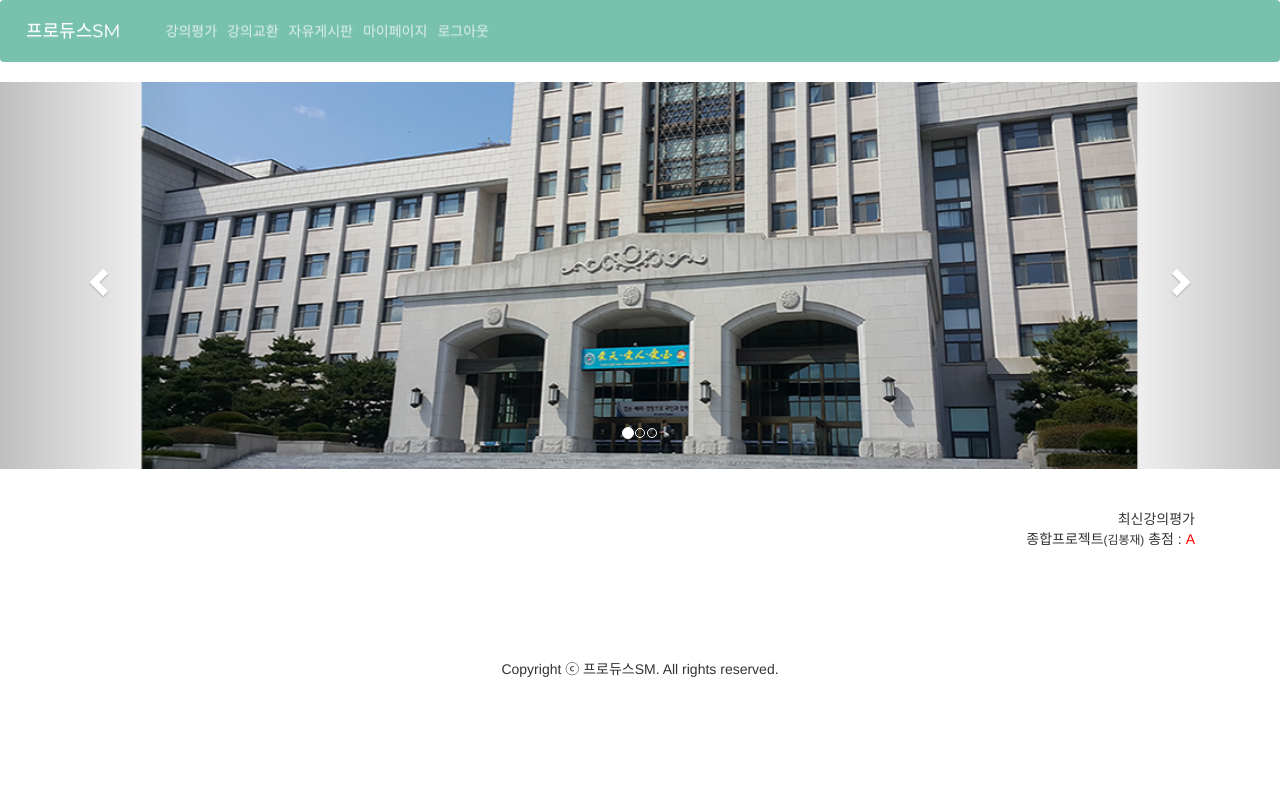
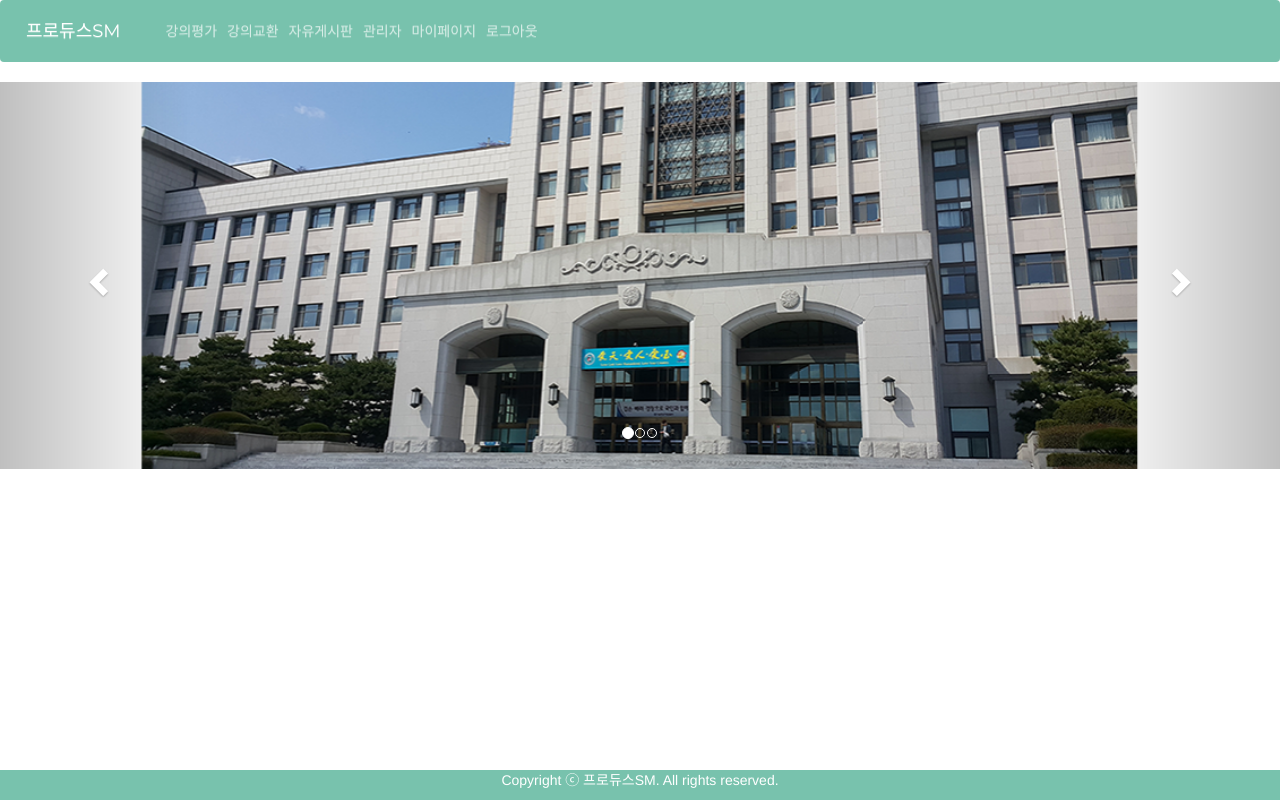
Before and after one commit to yu78/SunmoonSM, a PHP site: page /index.php in a window 1280 px wide. Run offline with PHP 8.4, Linux system fonts and the light colour scheme; a user stored in the database is signed in; data comes from the database, SQL or seed files in the repository; some libraries are stand-ins or nearby versions.

Commit message:
footer css
footer

```diff
--- a/index.php
+++ b/index.php
@@ -44,6 +44,19 @@
 			width: auto;
 		}
 	}
+	/* footer */
+	/* #footer {
+   position:fixed;
+   left:0px;
+   bottom:0px;
+   height:60px;
+   width:100%;
+   background:#EE7785;
+   color: white;
+	} */
+	/* #footer p {
+   text-align: center;
+	} */
 		</style>
 
 		<!-- 자바 스크립트 -->
@@ -81,20 +94,25 @@
 			      <li class="nav-item">
 			        <a class="nav-link" href="../page/list.php">자유게시판</a>
 			      </li>
-						<?php if(isset($_SESSION['userid'])){	?>
+						<?php if(!(isset($_SESSION['userid']))){	?>
 							<li class="nav-item">
-				        <a class="nav-link" href="../page/mypage.php">마이페이지</a>
+				        <a class="nav-link" onclick="popupLogin();">로그인</a>
 				      </li>
 							<li class="nav-item">
-				        <a class="nav-link" href="../member/logout.php">로그아웃</a>
+				        <a class="nav-link" onclick="popupRegister();">회원가입</a>
 				      </li>
-						<?php } else { ?>
-			      <li class="nav-item">
-			        <a class="nav-link" onclick="popupLogin();">로그인</a>
-			      </li>
-						<li class="nav-item">
-			        <a class="nav-link" onclick="popupRegister();">회원가입</a>
-			      </li>
+					 <?php } else { ?>
+						 <?php if($_SESSION['level']==5) { ?>
+ 							<li class="nav-item">
+ 								<a class="nav-link" href="../admin/adminlist.php">관리자</a>
+ 							</li>
+ 						<?php }?>
+						 <li class="nav-item">
+							 <a class="nav-link" href="../page/mypage.php">마이페이지</a>
+						 </li>
+						 <li class="nav-item">
+							 <a class="nav-link" href="../member/logout.php">로그아웃</a>
+						 </li>
 						<?php } ?>
 			    </ul>
 				</div>
@@ -141,20 +159,12 @@
 				<a class="left carousel-control" href="#myCarousel" data-slide="prev"><span class="glyphicon glyphicon-chevron-left"></span></a>
 				<a class="right carousel-control" href="#myCarousel" data-slide="next"><span class="glyphicon glyphicon-chevron-right"></span></a>
 			</div>
-
-			<br><br><div class="container">
-				<p class="text-right">최신강의평가<br>
-				<?php
-					$result = mq("SELECT * FROM evaluation order by idx desc limit 3");
-					while($evaluation = mysqli_fetch_array($result)){
-				?>
-				<?php echo $evaluation['lectureName']?><small>(<?php echo $evaluation['professorName']; ?>)</small> 총점 : <span style="color: red;"><?php echo $evaluation['totalScore']; ?></span><br>
-				<?php } ?>
-				</p>
-			</div>
 			<!-- footer -->
-			<div class="container" style="padding-top:100px;">
+			<div style="position:fixed; left:0px; bottom:0px; height:30px; width:100%; background:rgb(120, 194, 173);(120, 194, 173); color: white;">
+	      <p style="text-align:center; top:10px;">Copyright ⓒ 프로듀스SM. All rights reserved.</p>
+	    </div>
+			<!-- <div class="container" style="padding-top:100px;">
 				<p class="text-center">Copyright ⓒ 프로듀스SM. All rights reserved.</p>
-			</div>
+			</div> -->
 		</body>
 	</html>
```
